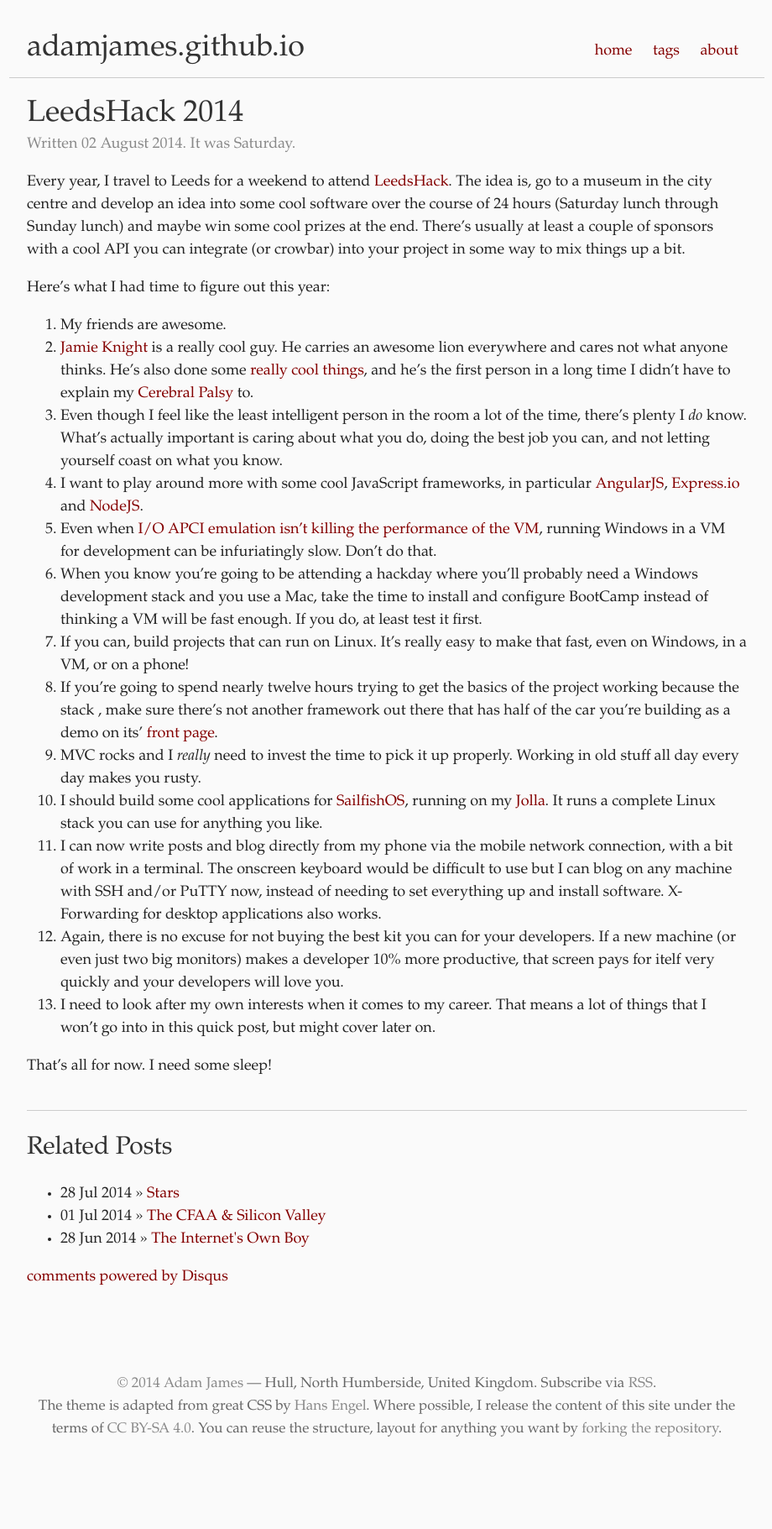
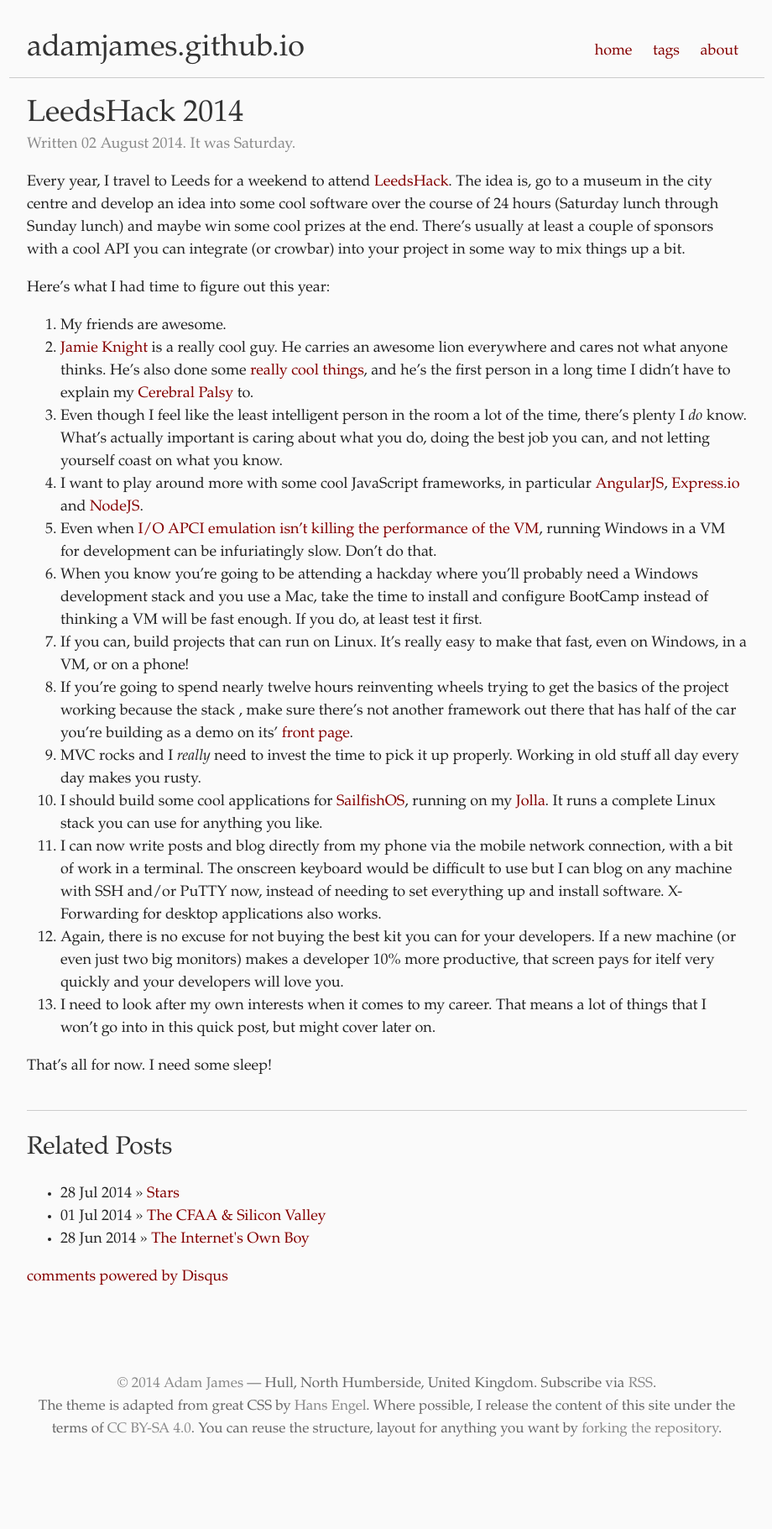
Before and after one commit to adamjames/adamjames.github.io-source, a Jekyll site: the page built from _posts/2014-08-02-leedshack-2014.md, in a window 1280 px wide. Shown: the whole page at 84% size, without its empty margins (179-1099 px from the left). Built offline with Jekyll 4.4.1, drawn with Linux system fonts in a browser that asks for light colours; nearby versions of some CDN libraries; library files that are not in the unit come from our copies; comment, search, counter and statistics services are not loaded.

Commit message:
Fix a silly ommission.

```diff
--- a/_posts/2014-08-02-leedshack-2014.md
+++ b/_posts/2014-08-02-leedshack-2014.md
@@ -17,7 +17,7 @@
 5. Even when [I/O APCI emulation isn't killing the performance of the VM][io-apic], running Windows in a VM for development can be infuriatingly slow. Don't do that.
 6. When you know you're going to be attending a hackday where you'll probably need a Windows development stack and you use a Mac, take the time to install and configure BootCamp instead of thinking a VM will be fast enough. If you do, at least test it first.
 7. If you can, build projects that can run on Linux. It's really easy to make that fast, even on Windows, in a VM, or on a phone!
-8. If you're going to spend nearly twelve hours trying to get the basics of the project working because the stack , make sure there's not another framework out there that has half of the car you're building as a demo on its' [front page][expressio-demo].
+8. If you're going to spend nearly twelve hours reinventing wheels trying to get the basics of the project working because the stack , make sure there's not another framework out there that has half of the car you're building as a demo on its' [front page][expressio-demo].
 9. MVC rocks and I *really* need to invest the time to pick it up properly. Working in old stuff all day every day makes you rusty.
 10. I should build some cool applications for [SailfishOS][sailfish], running on my [Jolla][jolla]. It runs a complete Linux stack you can use for anything you like.
 11. I can now write posts and blog directly from my phone via the mobile network connection, with a bit of work in a terminal. The onscreen keyboard would be difficult to use but I can blog on any machine with SSH and/or PuTTY now, instead of needing to set everything up and install software. X-Forwarding for desktop applications also works.
```
